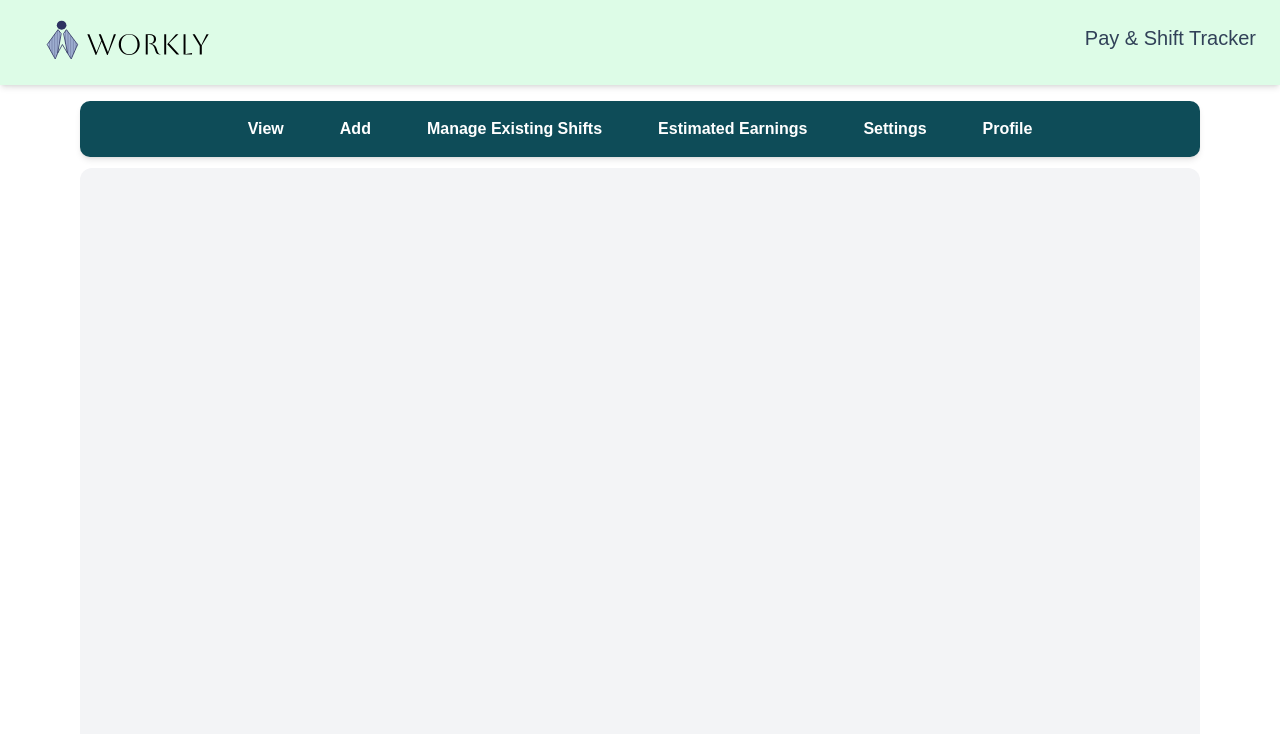
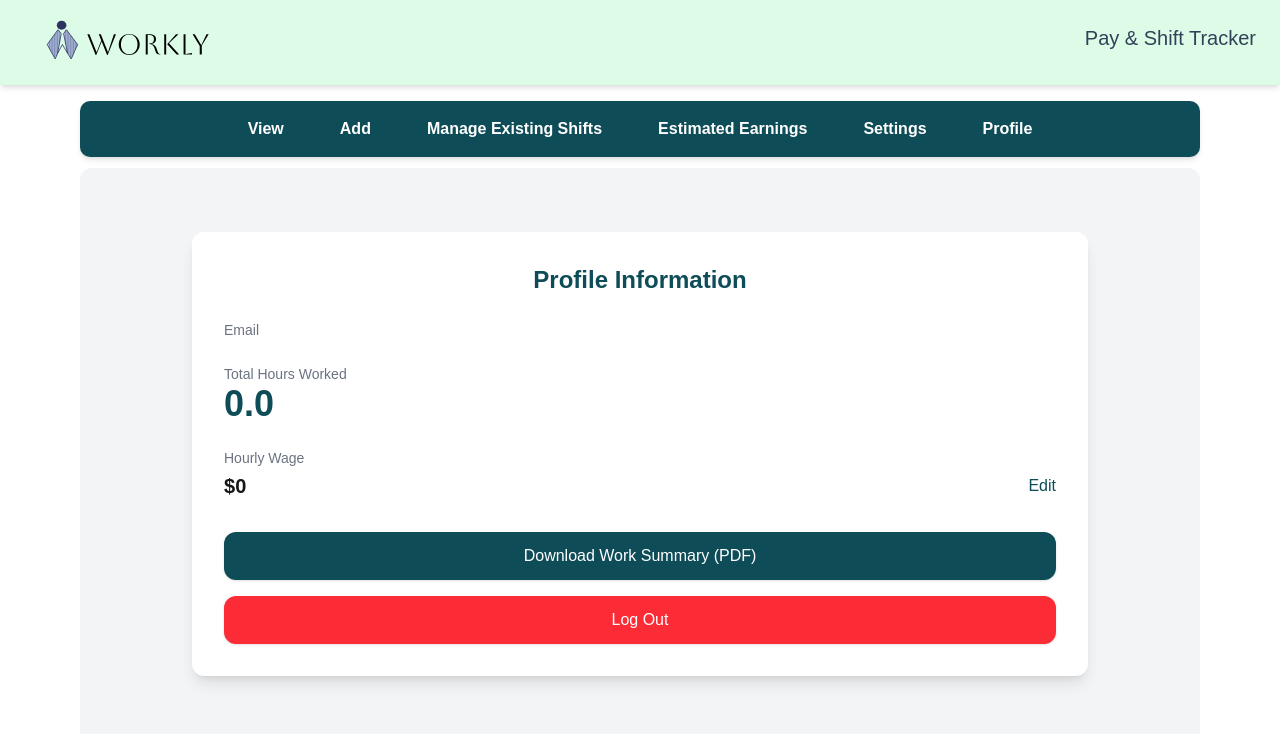
Before and after one commit to ZainabTameem/work-shift-pay-tracker, a Next.js app in the folder work-shift-pay-tracker/: page /profile in a window 1280 px wide. Shown: the top 734 px of the page. Built offline with nearby package versions, Linux system fonts and the light colour scheme; no server answers.

Commit message:
Add full Profile UI layout

```diff
--- a/work-shift-pay-tracker/app/components/ProfileComponents/Profile.js
+++ b/work-shift-pay-tracker/app/components/ProfileComponents/Profile.js
@@ -103,5 +103,80 @@ export default function Profile() {
 
     pdf.save("work_summary.pdf");
   };
+  return (
+    <div className="w-full max-w-4xl mx-auto bg-white shadow-lg rounded-xl p-8 mt-10">
+      <h2 className="text-2xl font-semibold text-[#0E4C58] mb-6 text-center">
+        Profile Information
+      </h2>
+
+      {/* EMAIL */}
+      <div className="mb-6">
+        <p className="text-sm text-gray-500">Email</p>
+        <p className="text-lg font-medium">{userEmail}</p>
+      </div>
+
+      {/* TOTAL HOURS */}
+      <div className="mb-6">
+        <p className="text-sm text-gray-500">Total Hours Worked</p>
+        <p className="text-4xl font-bold text-[#0E4C58]">
+          {totalHours.toFixed(1)}
+        </p>
+      </div>
+
+      {/* HOURLY WAGE */}
+      <div className="mb-8">
+        <p className="text-sm text-gray-500">Hourly Wage</p>
+
+        {!editingWage ? (
+          <div className="flex items-center justify-between mt-1">
+            <p className="text-xl font-semibold">${hourlyWage}</p>
+            <button
+              onClick={() => setEditingWage(true)}
+              className="text-[#0E4C58] hover:underline"
+            >
+              Edit
+            </button>
+          </div>
+        ) : (
+          <div className="flex gap-3 mt-2">
+            <input
+              type="number"
+              value={wageInput}
+              onChange={(e) => setWageInput(e.target.value)}
+              className="border p-2 rounded w-32"
+            />
+            <button
+              onClick={saveWage}
+              className="bg-[#0E4C58] text-white px-4 py-2 rounded"
+            >
+              Save
+            </button>
+            <button
+              onClick={() => setEditingWage(false)}
+              className="border px-4 py-2 rounded"
+            >
+              Cancel
+            </button>
+          </div>
+        )}
+      </div>
+
+      {/* DOWNLOAD PDF */}
+      <button
+        onClick={downloadPDF}
+        className="w-full bg-[#0E4C58] text-white py-3 rounded-xl shadow mb-4"
+      >
+        Download Work Summary (PDF)
+      </button>
+
+      {/* LOG OUT */}
+      <button
+        onClick={logout}
+        className="w-full bg-red-500 text-white py-3 rounded-xl shadow hover:bg-red-600"
+      >
+        Log Out
+      </button>
+    </div>
+  );
 
 }
```
